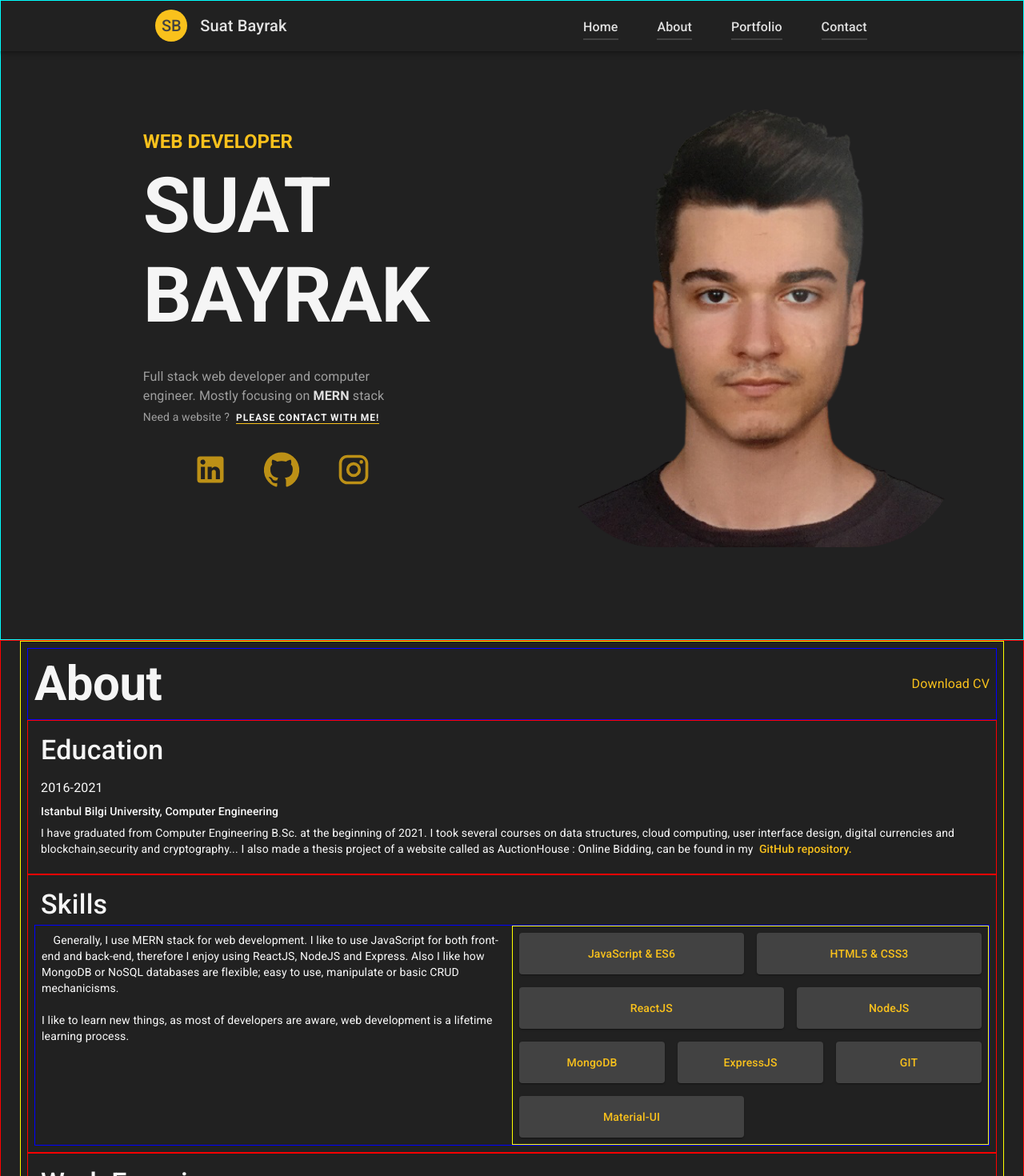
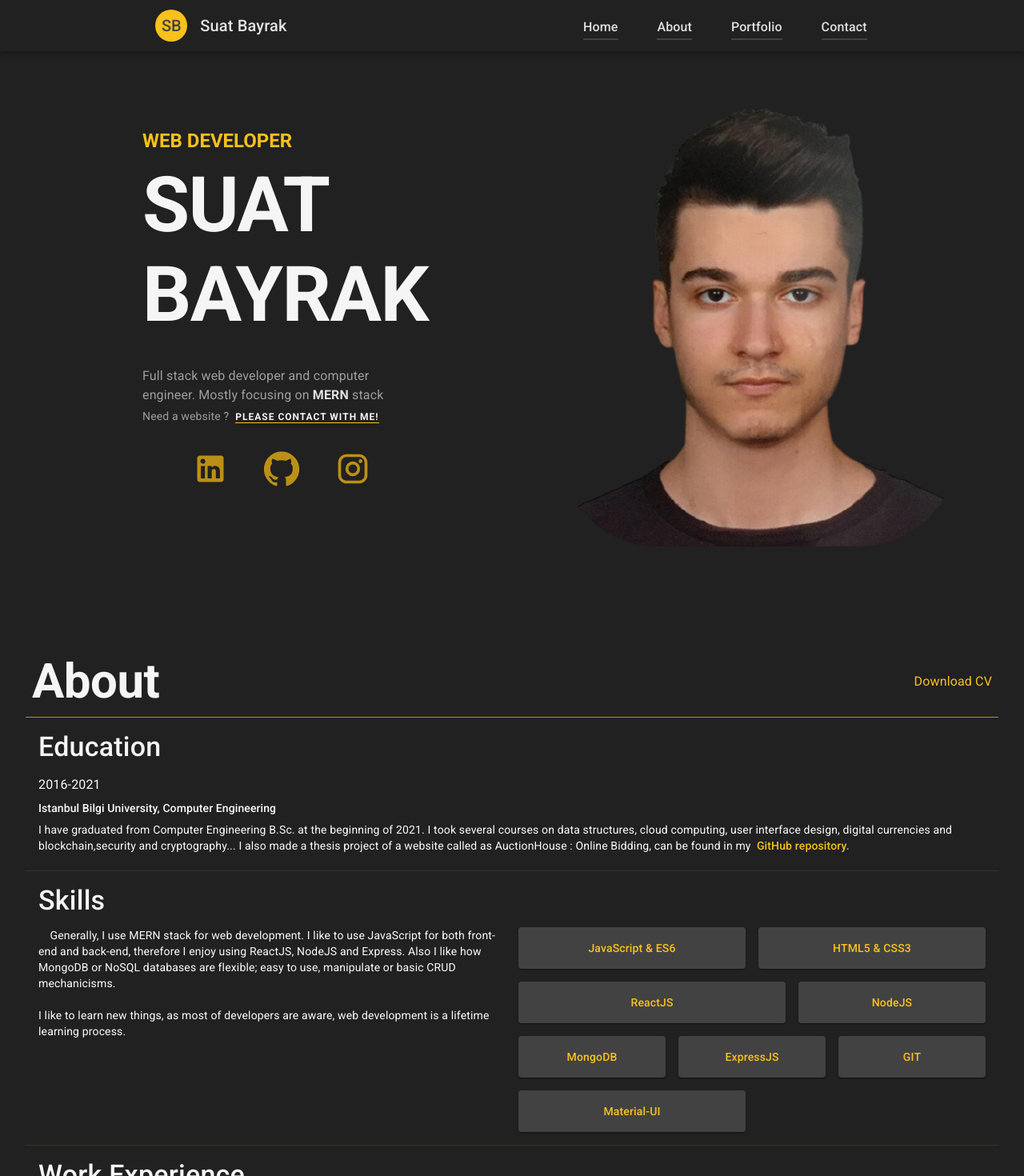
Before and after one commit to sbayrak/suatbayrak-portfolio-materialui, a React (Create React App) app: page / in a window 1280 px wide. Shown: the top 1470 px of the page at 80% size. Built offline with nearby package versions, Linux system fonts and the light colour scheme.

Commit message:
Added borderBottom to Portfolio and About sections

```diff
--- a/src/components/layout/Navbar.js
+++ b/src/components/layout/Navbar.js
@@ -176,7 +176,7 @@ const Navbar = () => {
       <AppBar
         position='fixed'
         classes={classes.navbar}
-        style={{ background: 'transparent', top: '0' }}
+        style={{ background: '#212121', top: '0' }}
       >
         <Toolbar>
           <div className={classes.left}>
--- a/src/components/sections/About.js
+++ b/src/components/sections/About.js
@@ -11,16 +11,13 @@ import {
 import { makeStyles } from '@material-ui/core/styles';
 
 const useStyles = makeStyles((theme) => ({
-  aboutContainer: {
-    border: '1px solid red',
-  },
+  aboutContainer: {},
   gridContainer: {
-    border: '1px solid yellow',
     padding: theme.spacing(1),
   },
   gridItem: {
-    border: '1px solid blue',
     padding: theme.spacing(1),
+    borderBottom: '1px solid rgba(249, 193, 28, 0.7)',
   },
   Typo1: {
     fontWeight: theme.typography.fontWeightBold,
@@ -34,11 +31,11 @@ const useStyles = makeStyles((theme) => ({
     fontSize: theme.spacing(2),
   },
   gridEdu: {
-    border: '1px solid red',
     padding: theme.spacing(2),
     textAlign: 'start',
     flexDirection: 'column',
     alignItems: 'flex-start',
+    borderBottom: '1px solid rgba(249, 193, 28, 0.1)',
   },
   Typo2: {
     fontWeight: theme.typography.fontWeightMedium,
@@ -67,7 +64,6 @@ const useStyles = makeStyles((theme) => ({
     width: '100%',
   },
   gridSkills: {
-    border: '1px solid blue',
     justifyContent: 'space-between',
     alignItems: 'flex-start',
   },
@@ -75,9 +71,7 @@ const useStyles = makeStyles((theme) => ({
     width: 500,
     borderRadius: '5px',
   },
-  papers: {
-    border: '1px solid yellow',
-  },
+  papers: {},
   gridPaper: {
     padding: theme.spacing(1),
     [theme.breakpoints.down('sm')]: {
--- a/src/components/sections/Home.js
+++ b/src/components/sections/Home.js
@@ -17,7 +17,6 @@ const useStyles = makeStyles((theme) => ({
   homeContainer: {
     height: '100vh',
     backgroundColor: theme.palette.grey[900],
-    border: '1px solid cyan',
     [theme.breakpoints.down('sm')]: {
       display: 'flex',
       justifyContent: 'center',
--- a/src/components/sections/Portfolio.js
+++ b/src/components/sections/Portfolio.js
@@ -11,6 +11,10 @@ const useStyles = makeStyles((theme) => ({
     [theme.breakpoints.down('sm')]: {
       fontSize: '52px',
     },
+  },
+  gridContainer: {
+    borderTop: '1px solid rgba(249, 193, 28, 0.7)',
+    paddingTop: theme.spacing(3),
   },
 }));
 
@@ -36,7 +40,12 @@ const Portfolio = () => {
               <Typography></Typography>
             </Grid>
 
-            <Grid container xs={12} spacing={2}>
+            <Grid
+              container
+              xs={12}
+              spacing={2}
+              className={classes.gridContainer}
+            >
               {portfoliosJSON.map((portfolio, index) => (
                 <PortfolioCard
                   key={index}
```
Also changed, not shown: src/components/sections/Contact.js (added).
